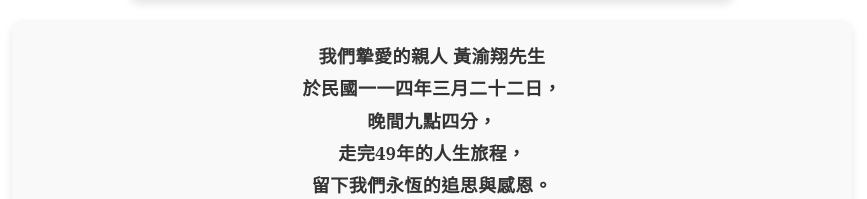
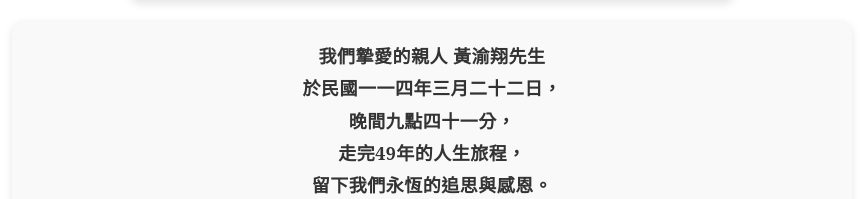
Before and after one commit to Shiangan/Huang-yu-shiang, a plain HTML site: page index.html in a window 1280 px wide. Shown: the part 999-1198 px from the top of the page, without its empty margins (208-1075 px from the left). Drawn offline with nearby package versions, Linux system fonts and the light colour scheme; a web font is replaced by a local one.

Commit message:
Update index.html

```diff
--- a/index.html
+++ b/index.html
@@ -103,7 +103,7 @@ document.addEventListener('DOMContentLoaded', function () {
     <p id="life-story">
         <strong>我們摯愛的親人 黃渝翔先生</strong><br>
         <strong>於民國一一四年三月二十二日，</strong><br>
-        <strong>晚間九點四分，</strong><br>
+        <strong>晚間九點四十一分，</strong><br>
         <strong>走完49年的人生旅程，</strong><br>
         <strong>留下我們永恆的追思與感恩。</strong><br><br>
         <strong>我們將於民國一一四年四月八日 星期二 </strong><br>
```
